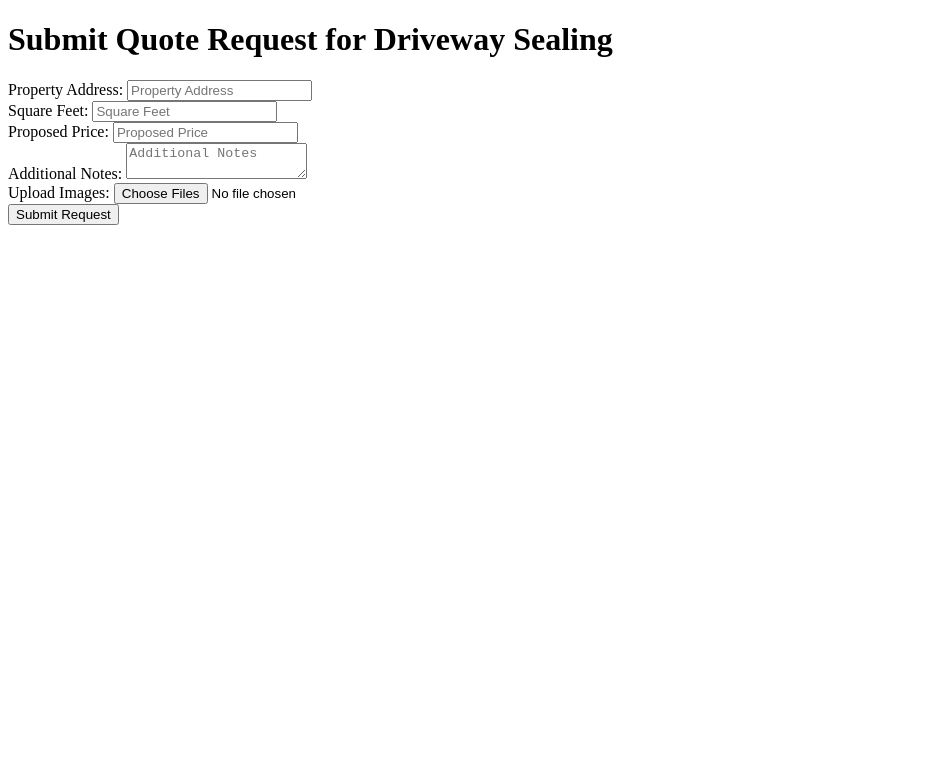
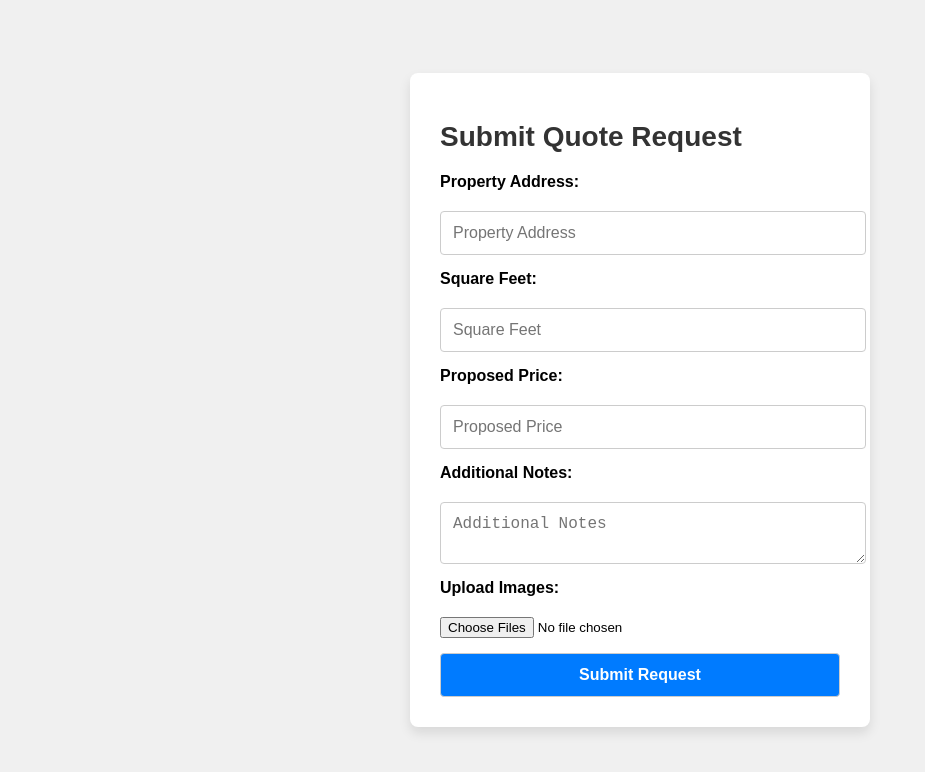
Before and after one commit to nawalragih/Proj2, a website: page public/quoteRequest.html in a window 1280 px wide. Shown: the whole page, without its empty margins (0-925 px from the left). Drawn offline with Linux system fonts and the light colour scheme.

Commit message:
fixed ui of quote request page

```diff
--- a/public/quoteRequest.html
+++ b/public/quoteRequest.html
@@ -4,33 +4,131 @@
     <meta charset="UTF-8">
     <meta name="viewport" content="width=device-width, initial-scale=1.0">
     <title>Submit Quote Request</title>
+    <style>
+        body {
+            font-family: 'Arial', sans-serif;
+            margin: 0;
+            padding: 0;
+            background-color: #f0f0f0;
+            display: flex;
+            justify-content: center;
+            align-items: center;
+            height: 100vh;
+        }
+
+        .container {
+            background-color: white;
+            padding: 30px;
+            border-radius: 8px;
+            box-shadow: 0 6px 12px rgba(0, 0, 0, 0.1);
+            width: 100%;
+            max-width: 400px;
+            text-align: left;
+        }
+
+        h1 {
+            color: #333;
+            margin-bottom: 20px;
+            font-size: 28px;
+            text-align: left;
+        }
+
+        form {
+            display: flex;
+            flex-direction: column;
+            gap: 15px;
+        }
+
+        input[type="text"],
+        input[type="number"],
+        textarea,
+        button {
+            padding: 12px;
+            font-size: 16px;
+            border: 1px solid #ccc;
+            border-radius: 4px;
+            width: 100%;
+        }
+
+        input:focus,
+        textarea:focus {
+            border-color: #007BFF;
+            outline: none;
+        }
+
+        button {
+            background-color: #007BFF;
+            color: white;
+            cursor: pointer;
+            font-weight: bold;
+            transition: background-color 0.3s ease;
+        }
+
+        button:hover {
+            background-color: #0056b3;
+        }
+
+        label {
+            font-weight: bold;
+            margin-bottom: 5px;
+        }
+    </style>
 </head>
 <body>
-    <h1>Submit Quote Request for Driveway Sealing</h1>
+    <div class="container">
+        <h1>Submit Quote Request</h1>
         <form id="quoteRequestForm">
             <label for="address">Property Address:</label>
             <input type="text" name="address" id="address" placeholder="Property Address" required />
-        <br>
 
             <label for="squareFeet">Square Feet:</label>
             <input type="number" name="squareFeet" id="squareFeet" placeholder="Square Feet" required />
-        <br>
 
             <label for="proposedPrice">Proposed Price:</label>
             <input type="number" name="proposedPrice" id="proposedPrice" placeholder="Proposed Price" required />
-        <br>
 
             <label for="note">Additional Notes:</label>
             <textarea name="note" id="note" placeholder="Additional Notes"></textarea>
-        <br>
 
             <label for="images">Upload Images:</label>
             <input type="file" name="images" id="images" accept="image/*" multiple />
-        <br>
 
             <button type="submit">Submit Request</button>
         </form>
+    </div>
 
-    <script src="quoteRequestForm.js"></script>  <!-- Include your frontend JS here -->
-</body>
-</html>
+    <script>
+        document.getElementById('quoteRequestForm').addEventListener('submit', async function (event) {
+            event.preventDefault();
+
+            const formData = new FormData();
+            formData.append('address', document.getElementById('address').value);
+            formData.append('squareFeet', document.getElementById('squareFeet').value);
+            formData.append('proposedPrice', document.getElementById('proposedPrice').value);
+            formData.append('note', document.getElementById('note').value);
+
+            const images = document.getElementById('images').files;
+            for (let i = 0; i < images.length; i++) {
+                formData.append('images', images[i]);
+            }
+
+            try {
+                const response = await fetch('http://localhost:3000/quoteRequest/submit', {
+                    method: 'POST',
+                    body: formData
+                });
+
+                const data = await response.json();
+                if (data.message) {
+                    alert('Quote request submitted successfully');
+                    // Redirect to the client's dashboard page
+                    window.location.href = 'clientDashboard.html';
+                } else {
+                    alert('Error submitting quote request');
+                }
+            } catch (error) {
+                console.error('Error:', error);
+                alert('An unexpected error occurred');
+            }
+        });
+    </script>
```
Lines whose indentation alone changed are shown as unchanged.
